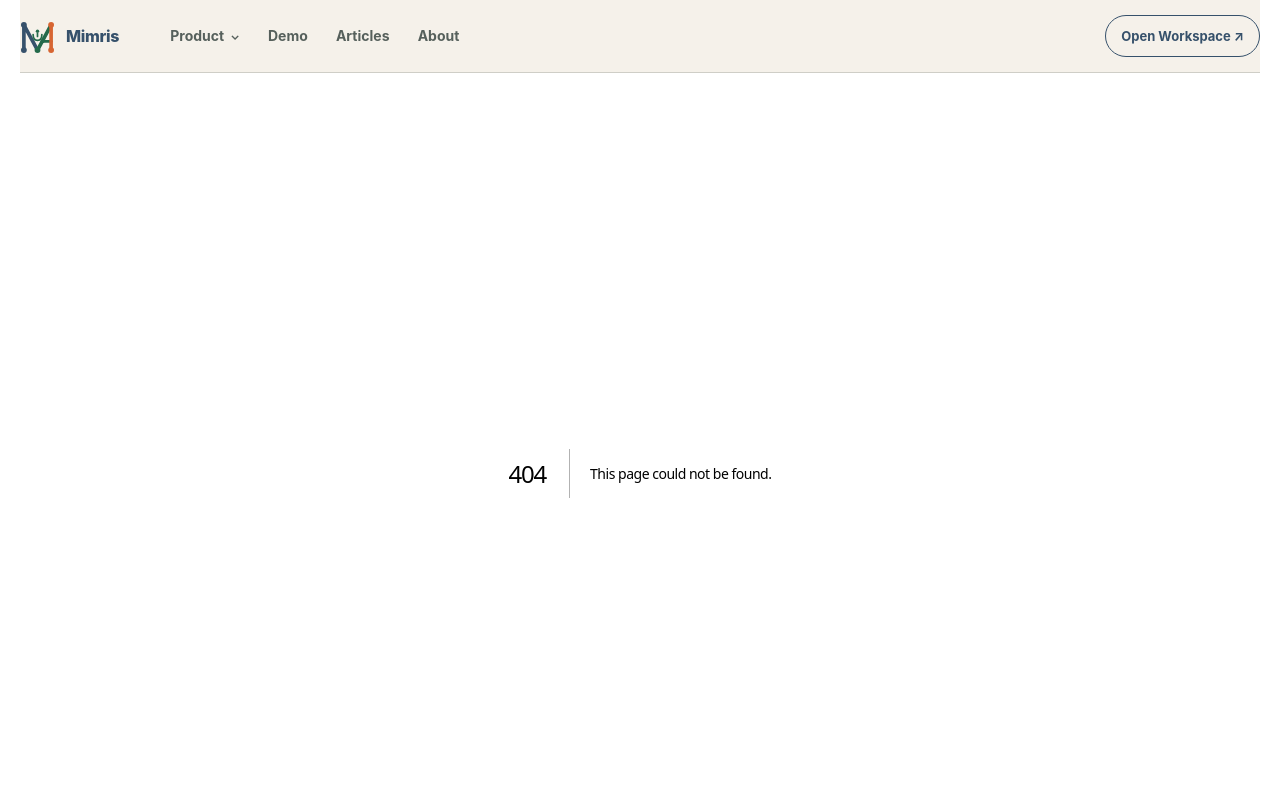
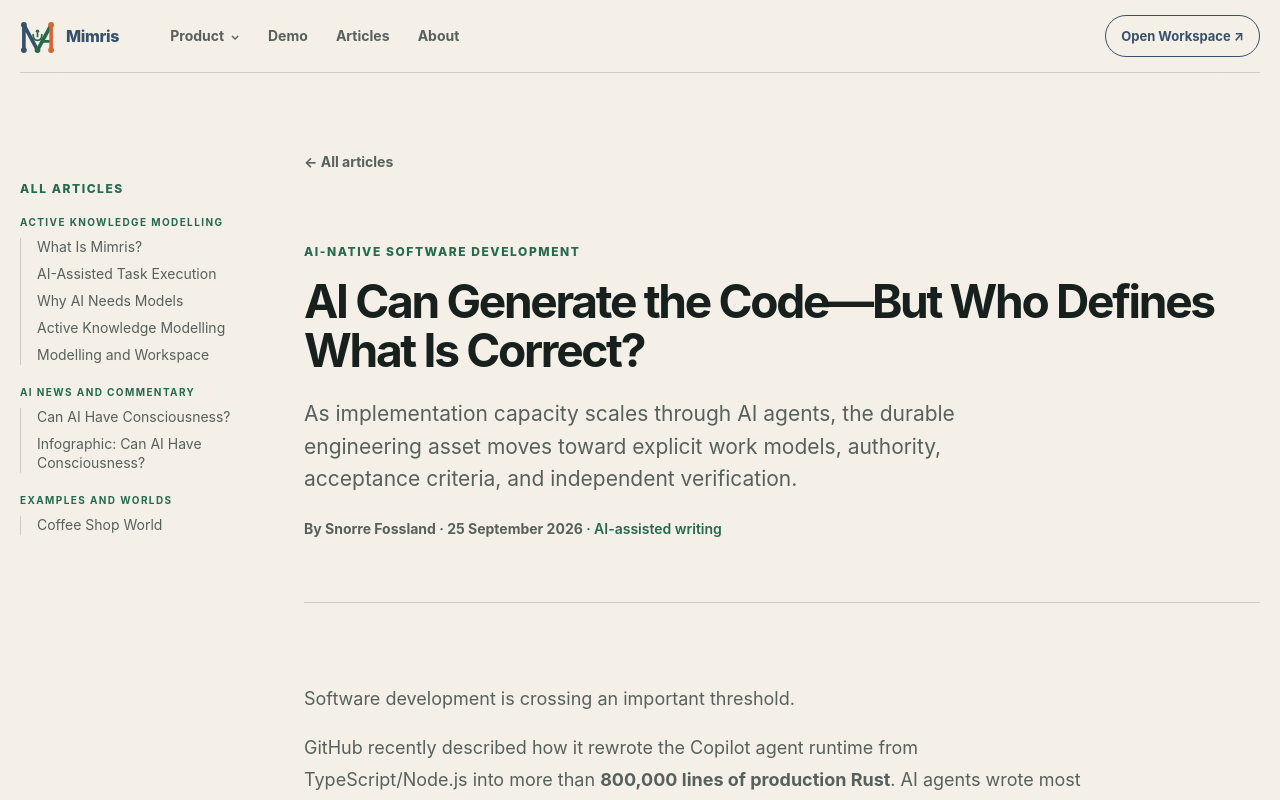
Before and after one commit to Mimris/mimris-site, a Next.js app: page /articles/ai-defines-correctness in a window 1280 px wide. Before the commit this address had no page. Shown: the top 800 px of the page. Built offline with nearby package versions, Linux system fonts and the light colour scheme.

Commit message:
Add AI correctness article route

```diff
--- /dev/null
+++ b/app/articles/ai-defines-correctness/page.tsx
@@ -0,0 +1,28 @@
+import type { Metadata } from "next";
+import Link from "next/link";
+import { ArticleByline, ArticleLayout, ArticleMarkdown, AiDisclosure } from "@/app/_components/article-markdown";
+
+export const metadata: Metadata = {
+  title: "AI Can Generate the Code—But Who Defines What Is Correct?",
+  description:
+    "Why AI-generated software makes independent work models, acceptance criteria, architecture, and semantic verification increasingly important.",
+  alternates: { canonical: "/articles/ai-defines-correctness" },
+};
+
+export default function AiDefinesCorrectnessArticle() {
+  return (
+    <ArticleLayout currentPath="/articles/ai-defines-correctness">
+      <header className="article-hero longform-article">
+        <Link className="article-back" href="/articles">← All articles</Link>
+        <p className="eyebrow">AI-native software development</p>
+        <h1>AI Can Generate the Code—But Who Defines What Is Correct?</h1>
+        <p className="hero-lead">
+          As implementation capacity scales through AI agents, the durable engineering asset moves toward explicit work models, authority, acceptance criteria, and independent verification.
+        </p>
+        <ArticleByline date="25 September 2026" />
+      </header>
+      <ArticleMarkdown file="ai-defines-correctness.md" />
+      <AiDisclosure />
+    </ArticleLayout>
+  );
+}
```
